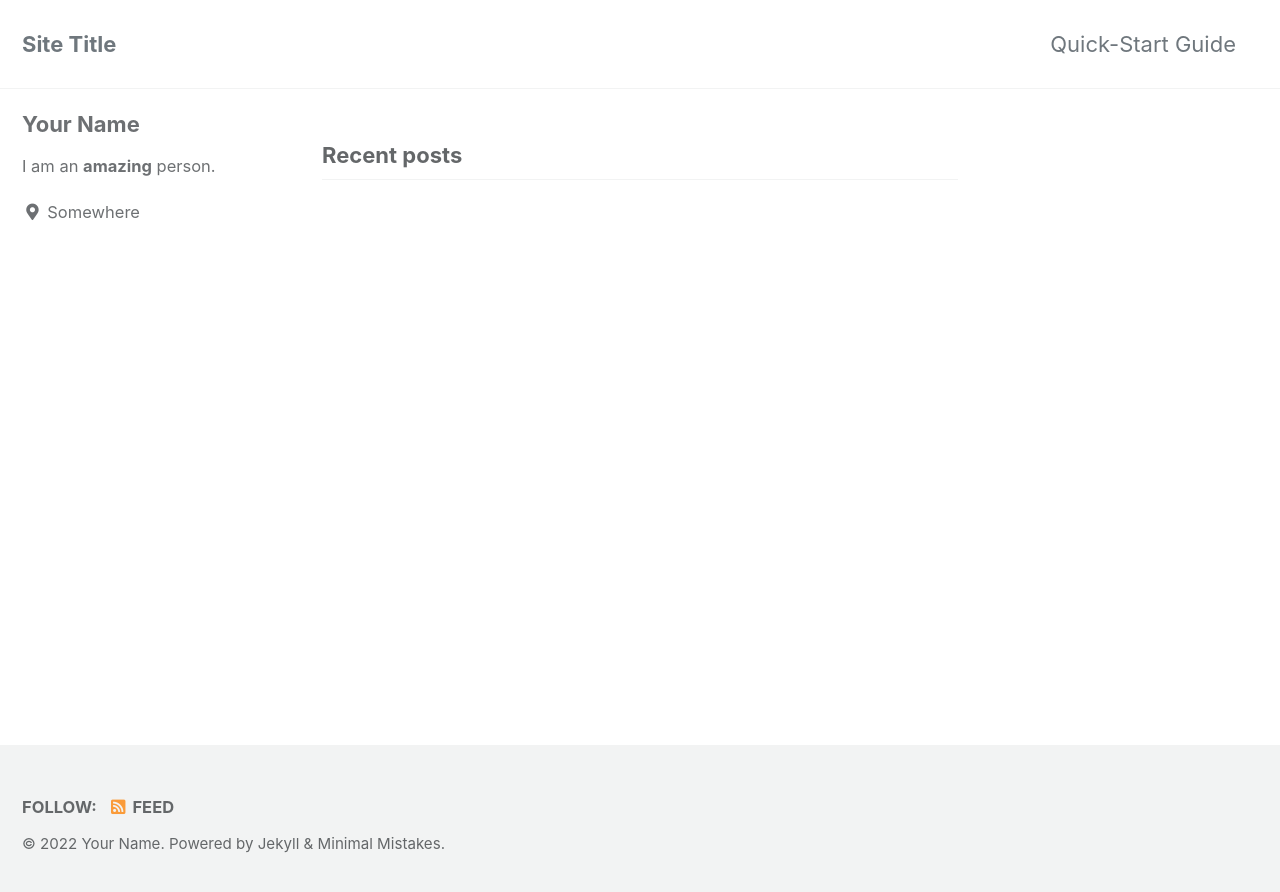
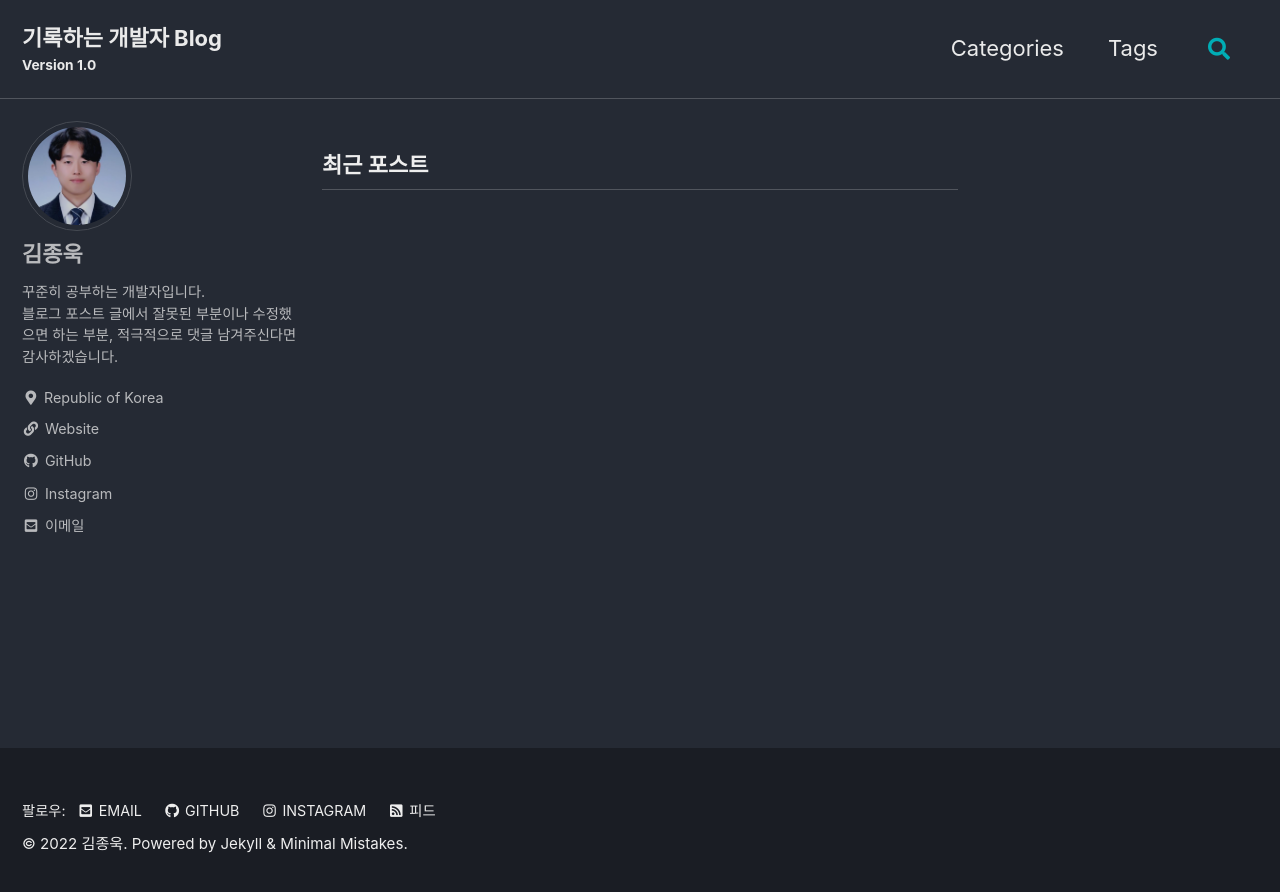
Before and after one commit to kimjongwook2/techblog, a Jekyll site: the page built from index.html, in a window 1280 px wide. Shown: the top 892 px of the page. Built offline with Jekyll 4.4.1, drawn with Linux system fonts in a browser that asks for light colours; cached includes are drawn as plain includes; the list of posts is cut into pages by our own code.

```diff
--- a/Gemfile
+++ b/Gemfile
@@ -1,2 +1,5 @@
 source "https://rubygems.org"
 gemspec
+
+gem 'jekyll-admin', group: :jekyll_plugins
+gem 'jekyll-sitemap'
--- a/_config.yml
+++ b/_config.yml
@@ -1,38 +1,28 @@
-# Welcome to Jekyll!
-#
-# This config file is meant for settings that affect your entire site, values
-# which you are expected to set up once and rarely need to edit after that.
-# For technical reasons, this file is *NOT* reloaded automatically when you use
-# `jekyll serve`. If you change this file, please restart the server process.
+# 기본 설명 https://mmistakes.github.io/minimal-mistakes/docs/configuration/
 
-# Theme Settings
-#
-# Review documentation to determine if you should use `theme` or `remote_theme`
-# https://mmistakes.github.io/minimal-mistakes/docs/quick-start-guide/#installing-the-theme
-
-# theme                  : "minimal-mistakes-jekyll"
-# remote_theme           : "mmistakes/minimal-mistakes"
-minimal_mistakes_skin    : "default" # "air", "aqua", "contrast", "dark", "dirt", "neon", "mint", "plum", "sunrise"
+minimal_mistakes_skin    : "dark" # 태마 색 설정 "air", "aqua", "contrast", "dark", "dirt", "neon", "mint", "plum", "sunrise"
 
 # Site Settings
-locale                   : "en-US"
-title                    : "Site Title"
-title_separator          : "-"
-subtitle                 : # site tagline that appears below site title in masthead
-name                     : "Your Name"
-description              : "An amazing website."
-url                      : # the base hostname & protocol for your site e.g. "https://mmistakes.github.io"
-baseurl                  : # the subpath of your site, e.g. "/blog"
-repository               : # GitHub username/repo-name e.g. "mmistakes/minimal-mistakes"
-teaser                   : # path of fallback teaser image, e.g. "/assets/images/500x300.png"
-logo                     : # path of logo image to display in the masthead, e.g. "/assets/images/88x88.png"
-masthead_title           : # overrides the website title displayed in the masthead, use " " for no title
-# breadcrumbs            : false # true, false (default)
-words_per_minute         : 200
+locale                   : "ko-KR"
+title                    : "기록하는 개발자" # Meta 태그에 들어가는 영역 , masthead_title등이 없으면 기본값으로 나온다.
+title_separator          : "&#124;" # 타이틀 사이 구분자 <title>Welcome to Jekyll | Minimal Mistakes</title> 해당 형식으로 들어갑니다.
+subtitle                 : "Version 1.0" # 타이틀 아래에 나올 작은 글씨
+name                     : "김종욱" # 맨 하단 이름 찍히는 영역
+description              : "javascript, vue, scss 혹은 server, 프론트앤드 개발 공부하는 블로그" # Meta 태그에 들어가는 영역
+url                      : "https://kimjongwook2.github.io/techblog/" # GitBlog 호스트 주소
+baseurl                  : # subPath https://kimjongwook2.github.io/techblog라고 하고 싶을 시 "/techblog" 라고 적는다.
+repository               : "kimjongwook2/techblog.github.com" # GitHub username/repo-name
+teaser                   : # "/assets/img/senior-couple-4723737_640.jpg" # 홈페이지 기본 티져 이미지
+logo                     : # 타이틀 옆에 작게 들어갈 이미지.
+masthead_title           : "기록하는 개발자 Blog" # 홈페이지 최 상탄에 들어갈 타이틀
+breadcrumbs              : true # 브래드크럼 사용 여부 true, false (default) , _data/ui-text.yml에 다국어 지원 가능합니다.
+words_per_minute         : 200 # 해당 포스트 읽는데 걸리는 시간을 계산하기 위해 대락 분당 읽는 수가 몇글자가 될지 적는 공간.
+
+# 댓글 관련 부분
 comments:
-  provider               : # false (default), "disqus", "discourse", "facebook", "staticman", "staticman_v2", "utterances", "giscus", "custom"
+  provider               : "disqus" # false (default), "disqus", "discourse", "facebook", "staticman", "staticman_v2", "utterances", "custom"
   disqus:
-    shortname            : # https://help.disqus.com/customer/portal/articles/466208-what-s-a-shortname-
+    shortname            : 기록하는 개발자 블로그 # https://help.disqus.com/customer/portal/articles/466208-what-s-a-shortname-
   discourse:
     server               : # https://meta.discourse.org/t/embedding-discourse-comments-via-javascript/31963 , e.g.: meta.discourse.org
   facebook:
@@ -43,27 +33,33 @@ comments:
   utterances:
     theme                : # "github-light" (default), "github-dark"
     issue_term           : # "pathname" (default)
-  giscus:
-    repo_id              : # Shown during giscus setup at https://giscus.app
-    category_name        : # Full text name of the category
-    category_id          : # Shown during giscus setup at https://giscus.app
-    discussion_term      : # "pathname" (default), "url", "title", "og:title"
-    reactions_enabled    : # '1' for enabled (default), '0' for disabled
-    theme                : # "light" (default), "dark", "dark_dimmed", "transparent_dark", "preferred_color_scheme"
-  staticman:
-    branch               : # "master"
-    endpoint             : # "https://{your Staticman v3 API}/v3/entry/github/"
+staticman:
+  allowedFields          : # ['name', 'email', 'url', 'message']
+  branch                 : # "master"
+  commitMessage          : # "New comment by {fields.name}"
+  filename               : # comment-{@timestamp}
+  format                 : # "yml"
+  moderation             : # true
+  path                   : # "/_data/comments/{options.slug}" (default)
+  requiredFields         : # ['name', 'email', 'message']
+  transforms:
+    email                : # "md5"
+  generatedFields:
+    date:
+      type               : # "date"
+      options:
+        format           : # "iso8601" (default), "timestamp-seconds", "timestamp-milliseconds"
+  endpoint               : # URL of your own deployment with trailing slash, will fallback to the public instance
+
+# 구글 recaptcha 세팅
 reCaptcha:
   siteKey                :
   secret                 :
 atom_feed:
   path                   : # blank (default) uses feed.xml
-  hide                   : # true, false (default)
-search                   : # true, false (default)
-search_full_content      : # true, false (default)
+search                   : true # true, false (default)
+search_full_content      : true # true, false (default)
 search_provider          : # lunr (default), algolia, google
-lunr:
-  search_within_pages    : # true, false (default)
 algolia:
   application_id         : # YOUR_APPLICATION_ID
   index_name             : # YOUR_INDEX_NAME
@@ -72,12 +68,12 @@ algolia:
 google:
   search_engine_id       : # YOUR_SEARCH_ENGINE_ID
   instant_search         : # false (default), true
+
 # SEO Related
 google_site_verification :
 bing_site_verification   :
+yandex_site_verification :
 naver_site_verification  :
-yandex_site_verification :
-baidu_site_verification  :
 
 # Social Sharing
 twitter:
@@ -96,7 +92,7 @@ social:
 
 # Analytics
 analytics:
-  provider               : false # false (default), "google", "google-universal", "google-gtag", "custom"
+  provider               : false # false (default), "google", "google-universal", "custom"
   google:
     tracking_id          :
     anonymize_ip         : # true, false (default)
@@ -104,52 +100,47 @@ analytics:
 
 # Site Author
 author:
-  name             : "Your Name"
-  avatar           : # path of avatar image, e.g. "/assets/images/bio-photo.jpg"
-  bio              : "I am an **amazing** person."
-  location         : "Somewhere"
-  email            :
+  name             : "김종욱"
+  avatar           : "/assets/img/developer.jpg" # 프로필 이미지
+  bio              : "꾸준히 공부하는 개발자입니다. <br> 블로그 포스트 글에서 잘못된 부분이나 수정했으면 하는 부분, 적극적으로 댓글 남겨주신다면 감사하겠습니다."
+  location         : "Republic of Korea"
+  email            : "jong-wook@naver.com"
   links:
     - label: "Email"
       icon: "fas fa-fw fa-envelope-square"
-      # url: "mailto:your.name@email.com"
     - label: "Website"
       icon: "fas fa-fw fa-link"
-      # url: "https://your-website.com"
+      url: "https://kimjongwook2.github.io/techblog/"
     - label: "Twitter"
       icon: "fab fa-fw fa-twitter-square"
-      # url: "https://twitter.com/"
-    - label: "Facebook"
-      icon: "fab fa-fw fa-facebook-square"
-      # url: "https://facebook.com/"
+#    - label: "Facebook"
+#      icon: "fab fa-fw fa-facebook-square"
+#      url: ""
     - label: "GitHub"
       icon: "fab fa-fw fa-github"
-      # url: "https://github.com/"
+      url: "https://github.com/kimjongwook2"
     - label: "Instagram"
       icon: "fab fa-fw fa-instagram"
-      # url: "https://instagram.com/"
+      url: "https://www.instagram.com/jon9_wk/"
 
 # Site Footer
 footer:
   links:
-    - label: "Twitter"
-      icon: "fab fa-fw fa-twitter-square"
-      # url:
-    - label: "Facebook"
-      icon: "fab fa-fw fa-facebook-square"
-      # url:
+    - label: "Email"
+      icon: "fas fa-fw fa-envelope-square"
+      url: mailto:jong-wook@naver.com
+#    - label: "Twitter"
+#      icon: "fab fa-fw fa-twitter-square"
+#      url:
+#    - label: "Facebook"
+#      icon: "fab fa-fw fa-facebook-square"
+#      url: ""
     - label: "GitHub"
       icon: "fab fa-fw fa-github"
-      # url:
-    - label: "GitLab"
-      icon: "fab fa-fw fa-gitlab"
-      # url:
-    - label: "Bitbucket"
-      icon: "fab fa-fw fa-bitbucket"
-      # url:
+      url: "https://github.com/kimjongwook2"
     - label: "Instagram"
       icon: "fab fa-fw fa-instagram"
-      # url:
+      url: "https://www.instagram.com/jon9_wk/"
 
 
 # Reading Files
@@ -177,7 +168,6 @@ exclude:
   - log
   - node_modules
   - package.json
-  - package-lock.json
   - Rakefile
   - README
   - tmp
@@ -218,9 +208,9 @@ sass:
 
 # Outputting
 permalink: /:categories/:title/
-paginate: 5 # amount of posts to show
+paginate: 10 # amount of posts to show
 paginate_path: /page:num/
-timezone: # https://en.wikipedia.org/wiki/List_of_tz_database_time_zones
+timezone: # Asia/Seoul # https://en.wikipedia.org/wiki/List_of_tz_database_time_zones
 
 
 # Plugins (previously gems:)
@@ -277,7 +267,7 @@ compress_html:
     envs: development
 
 
-# Defaults
+# Defaults Post들에 적용될 기본 설정들 https://giroghaneun-gaebalja-beulrogeu.disqus.com/admin/ 참고
 defaults:
   # _posts
   - scope:
@@ -287,6 +277,15 @@ defaults:
       layout: single
       author_profile: true
       read_time: true
-      comments: # true
+      comments: true
       share: true
       related: true
+      popular: false
+
+  # _pages
+  - scope:
+      path: "_pages"
+      type: pages
+    values:
+      layout: single
+      author_profile: true
--- a/_includes/footer.html
+++ b/_includes/footer.html
@@ -1,7 +1,7 @@
 <div class="page__footer-follow">
   <ul class="social-icons">
     {% if site.data.ui-text[site.locale].follow_label %}
-      <li><strong>{{ site.data.ui-text[site.locale].follow_label }}</strong></li>
+      <li>{{ site.data.ui-text[site.locale].follow_label }}</li>
     {% endif %}
 
     {% if site.footer.links %}
--- /dev/null
+++ b/_sass/custom/style.scss
@@ -0,0 +1,14 @@
+.sidebar {
+    p,
+    li {
+        font-size: .65em;
+    }
+}
+.page__footer-follow {
+    li {
+        font-size: .65em;
+    }
+    a {
+        font-weight: unset;
+    }
+}
--- a/_sass/minimal-mistakes.scss
+++ b/_sass/minimal-mistakes.scss
@@ -38,3 +38,6 @@
 @import "minimal-mistakes/archive";
 @import "minimal-mistakes/sidebar";
 @import "minimal-mistakes/print";
+
+/* Custom */
+@import "custom/style";
```
Also changed, not shown: _data/navigation.yml (+18 -10 lines), assets/js/_main.js (+28 -10 lines), docs/_pages/404.md (+1 -1 lines), package.json (+6 -2 lines), README.md, assets/img/developer.jpg (added), assets/js/main.min.js.
